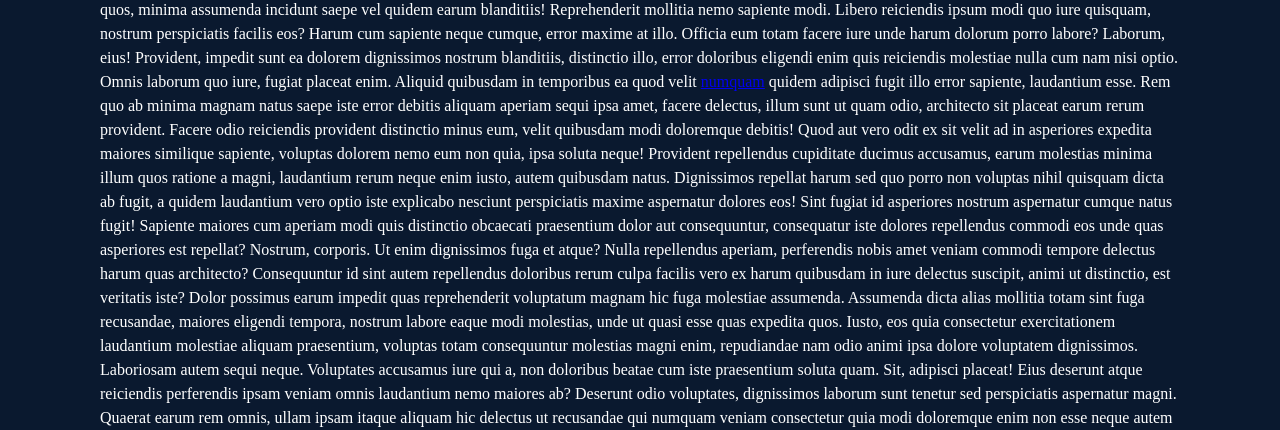
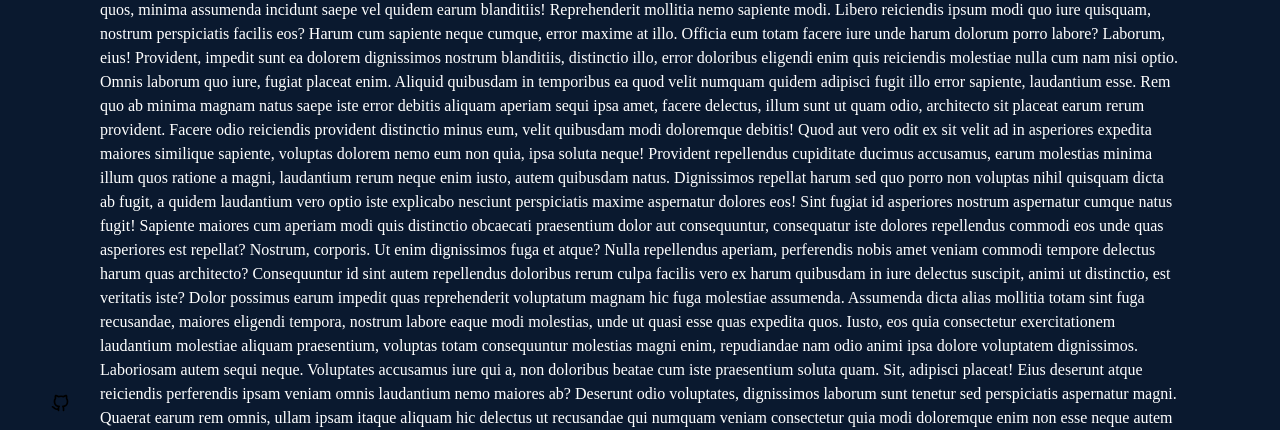
Before and after one commit to ExcitedDeveloper/portfolio, a React (Create React App) app: page / in a window 1280 px wide. Shown: the part 370-800 px from the top of the page. Built offline with nearby package versions, Linux system fonts and the light colour scheme.

Commit message:
Start working on social media

```diff
--- a/src/App.tsx
+++ b/src/App.tsx
@@ -1,12 +1,14 @@
 import React, { ReactElement } from 'react'
 import Header from './components/Header'
 import Main from './components/Main'
+import SocialMedia from './components/SocialMedia'
 
 function App(): ReactElement {
   return (
     <div id="app">
       <Header />
       <Main />
+      <SocialMedia />
     </div>
   )
 }
--- /dev/null
+++ b/src/components/SocialMedia/SocialMedia.css
@@ -0,0 +1,45 @@
+.social-media-container {
+  width: 2.5rem;
+  position: fixed;
+  bottom: 0;
+  left: 2.5rem;
+  right: auto;
+  z-index: 10;
+  color: var(--light-slate);
+}
+
+.social-media-list {
+  display: flex;
+  flex-direction: column;
+  align-items: center;
+  margin: 0;
+  padding: 0;
+  list-style: none;
+}
+
+.social-media-list li a {
+  padding: 0.625rem;
+}
+
+.social-media-list li a img {
+  width: 1.25rem;
+  height: 1.25rem;
+}
+
+img.feather {
+  fill: none;
+}
+
+/* Breakpoints */
+@media screen and (max-width: 48rem) {
+  .social-media-container {
+    display: none;
+  }
+}
+
+@media (max-width: 67.5rem) {
+  .social-media-container {
+    left: 1.25rem;
+    right: auto;
+  }
+}
--- /dev/null
+++ b/src/components/SocialMedia/SocialMedia.tsx
@@ -0,0 +1,27 @@
+import React, { ReactElement } from 'react'
+import './SocialMedia.css'
+
+const SocialMedia = (): ReactElement => {
+  return (
+    <div className="social-media-container">
+      <ul className="social-media-list">
+        <li>
+          <a
+            href="https://github.com/ExcitedDeveloper"
+            aria-label="GitHub"
+            target="_blank"
+            rel="noreferrer"
+          >
+            <img
+              src="github-outline-svgrepo-com.svg"
+              className="feather"
+              alt="GitHub"
+            />
+          </a>
+        </li>
+      </ul>
+    </div>
+  )
+}
+
+export default SocialMedia
--- /dev/null
+++ b/src/components/SocialMedia/index.ts
@@ -0,0 +1 @@
+export { default } from './SocialMedia'
--- a/src/index.css
+++ b/src/index.css
@@ -15,6 +15,7 @@
   --text-line-height: 1.056;
   --nav-scroll-height: 4.375rem;
   --navy-shadow: rgba(2 12 27 / 70%);
+  --light-slate: #a8b2d1;
 }
 
 /* https://piccalil.li/blog/a-modern-css-reset */
@@ -63,6 +64,15 @@ html:focus-within {
 body {
   text-rendering: optimizespeed;
   line-height: 1.5;
+}
+
+a {
+  display: inline-block;
+  text-decoration: none;
+  text-decoration-skip-ink: auto;
+  color: inherit;
+  position: relative;
+  transition: var(--transition);
 }
 
 /* A elements that don't have a class get default styles */
```
Also changed, not shown: public/github-outline-svgrepo-com.svg (added).
